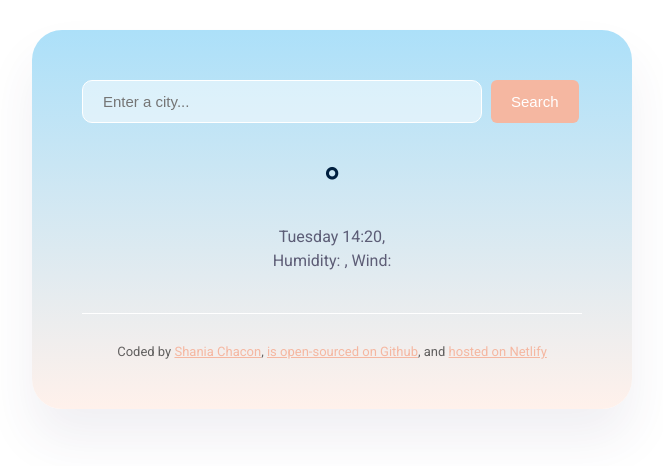
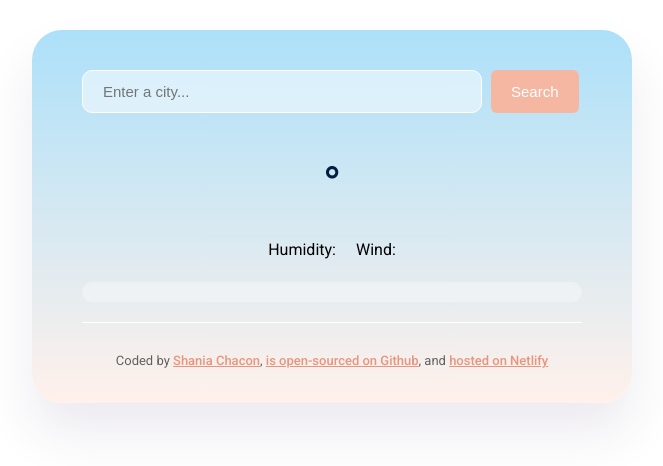
Before and after one commit to chaconshania/my-weather-application, a plain HTML site: page index.html in a window 1280 px wide. Shown: the whole page, without its empty margins (308-971 px from the left). Drawn offline with nearby package versions, Linux system fonts and the light colour scheme; no server answers; a web font is replaced by a local one.

Commit message:
Adjusted font size, readjust layout, and added basic CSS

```diff
--- a/index.html
+++ b/index.html
@@ -35,12 +35,18 @@
             <div class="weather-app-temperature" id="temperature"></div>
             <div class="weather-app-unit" id="unit">°</div>
           </div>
-          <p id="weather-app-description">
-            <span id="time">Tuesday 14:20</span>,
-            <span id="description"></span> <br />
-            Humidity: <strong id="humidity"></strong>, Wind:
-            <strong id="wind"></strong>
-          </p>
+          <div id="weather-app-description">
+            <div class="weather-app-container">
+              <div class="weather-app-container-time">
+                <span id="time"></span> <br />
+                Humidity: <strong id="humidity"></strong>
+              </div>
+              <div class="weather-app-container-description">
+                <span id="description"></span> <br />
+                <div class="wind">Wind: <strong id="wind"></strong></div>
+              </div>
+            </div>
+          </div>
         </div>
         <div class="weather-forecast" id="forecast"></div>
       </main>
--- a/src/index.css
+++ b/src/index.css
@@ -1,16 +1,26 @@
+* {
+    image-rendering: optimizeSpeed;             /* STOP SMOOTHING, GIVE ME SPEED  */
+    image-rendering: -moz-crisp-edges;          /* Firefox                        */
+    image-rendering: -o-crisp-edges;            /* Opera                          */
+    image-rendering: -webkit-optimize-contrast; /* Chrome (and eventually Safari) */
+    image-rendering: pixelated;                 /* Universal support since 2021   */
+    -ms-interpolation-mode: nearest-neighbor;   /* IE8+                           */
+
+}
 body {
     font-family: "Roboto", sans-serif;
 }
 a {
-    color: #F5B7A1;
+    color: #E9957D;
+    font-weight: 500;
 }
 .weather-app {
     background: linear-gradient(to top, #fff1eb 0%, #ace0f9 100%);
     max-width: 500px;
     margin: 30px auto;
-    box-shadow: 0 30px 50px rgba(65, 50, 100, 0.08);
+    box-shadow: 0 30px 50px rgba(65, 50, 100, 0.1);
     border-radius: 30px;
-    padding: 50px;
+    padding: 40px 50px 5px 50px;
 }
 
 .search-form-input {
@@ -30,6 +40,8 @@ a {
     color: #fff;
     margin-left: 5px;
     font-size: 15px;
+    font-weight: 500;
+    transition: all 200ms ease-in-out;
 }
 
 header {
@@ -44,19 +56,25 @@ header {
 #weather-app-city {
     font-size: 60px;
     font-weight: 500;
-    margin: 25px 0 5px 0;
+    margin: 25px 0 0 0;
 }
 
 #weather-app-description {
     font-size: 16px;
     font-weight: 400;
-    color: rgba(39, 33, 66, 0.7);
+    color: #000;
     line-height: 24px;
-    margin-top: 10px;
+    margin: 0 0 20px 0;
 }
 
 #weather-app-description strong {
-    color: #F5B7A1;
+    color: #000;
+}
+.weather-app-container {
+    display:flex;
+    justify-content: center;
+    align-content:space-between;
+    gap: 20px;
 }
 
 .weather-app-temperature-container{
@@ -65,19 +83,18 @@ header {
 }
 
 .weather-app-icon {
-    width: 70px;
-    height: 70px;
+    width: 100%;
     padding: 0;
-    margin-top: 5px;
 }
 
 .weather-app-temperature {
     font-size: 64px;
     font-weight: 400;
+    margin-top: 10px;
 }
 
 .weather-app-unit {
-    margin-top: 4px;
+    margin-top: 13px;
     font-size: 50px;
     font-weight: 400;
 }
@@ -86,9 +103,12 @@ header {
     display: flex;
     justify-content: center;
     flex-wrap: nowrap;
-    margin: 20px 0 20px 0;
+    margin: 0 0 20px 0;
     text-align: center;
     gap: 40px;
+    background: rgba(255, 255, 255, 0.3);
+    padding: 10px 15px;
+    border-radius: 20px;
 }
 
 .weather-forecast-icon {
@@ -110,9 +130,14 @@ header {
 
 footer {
     border-top: 1px solid #fff;
-    padding: 30px 0 0 0;
+    padding: 30px;
     font-size: 13px;
     text-align: center;
     font-weight: 400;
     color: rgba(0, 0, 0, 0.6);
 }
+
+.search-form-button:hover {
+    cursor: pointer;
+    background: #E9957D;
+}
--- a/src/index.js
+++ b/src/index.js
@@ -17,7 +17,7 @@ function refreshWeather(response) {
     temperatureElement.innerHTML = temperature;
     descriptionElement.innerHTML = description;
     humidityElement.innerHTML = humidity + "%";
-    windElement.innerHTML = windSpeed + " km/h";
+    windElement.innerHTML = windSpeed + "km/h";
     iconElement.innerHTML = `<img src="${response.data.condition.icon_url}" alt="icon" class="weather-app-icon" id="icon" />`;
 
     getForecast(response.data.city);
@@ -94,4 +94,4 @@ function displayForecast(response) {
 let searchFormElement = document.querySelector("#search-form");
 searchFormElement.addEventListener("submit", handleSearchSubmit);
 
-searchCity("Norwalk");
+searchCity("Los Angeles");
```
